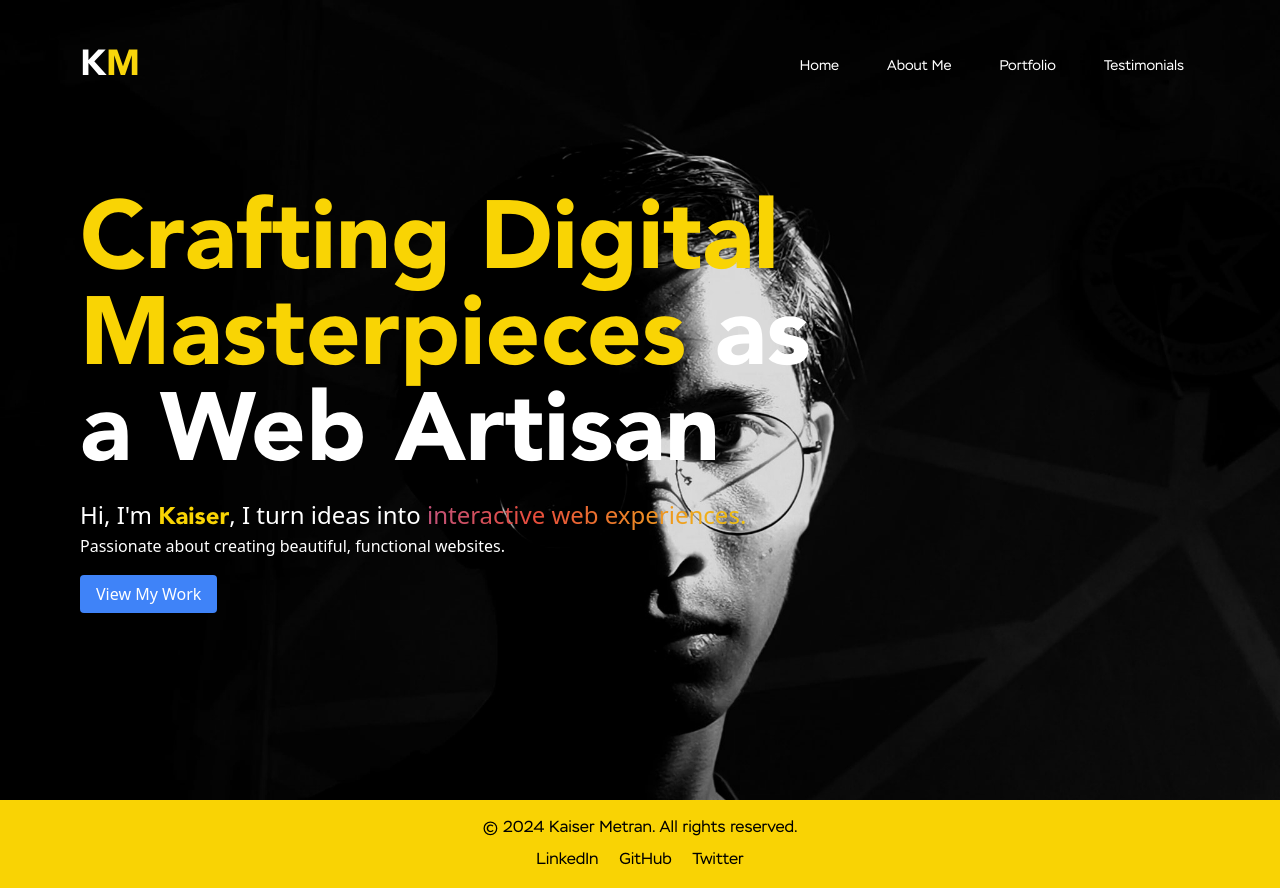
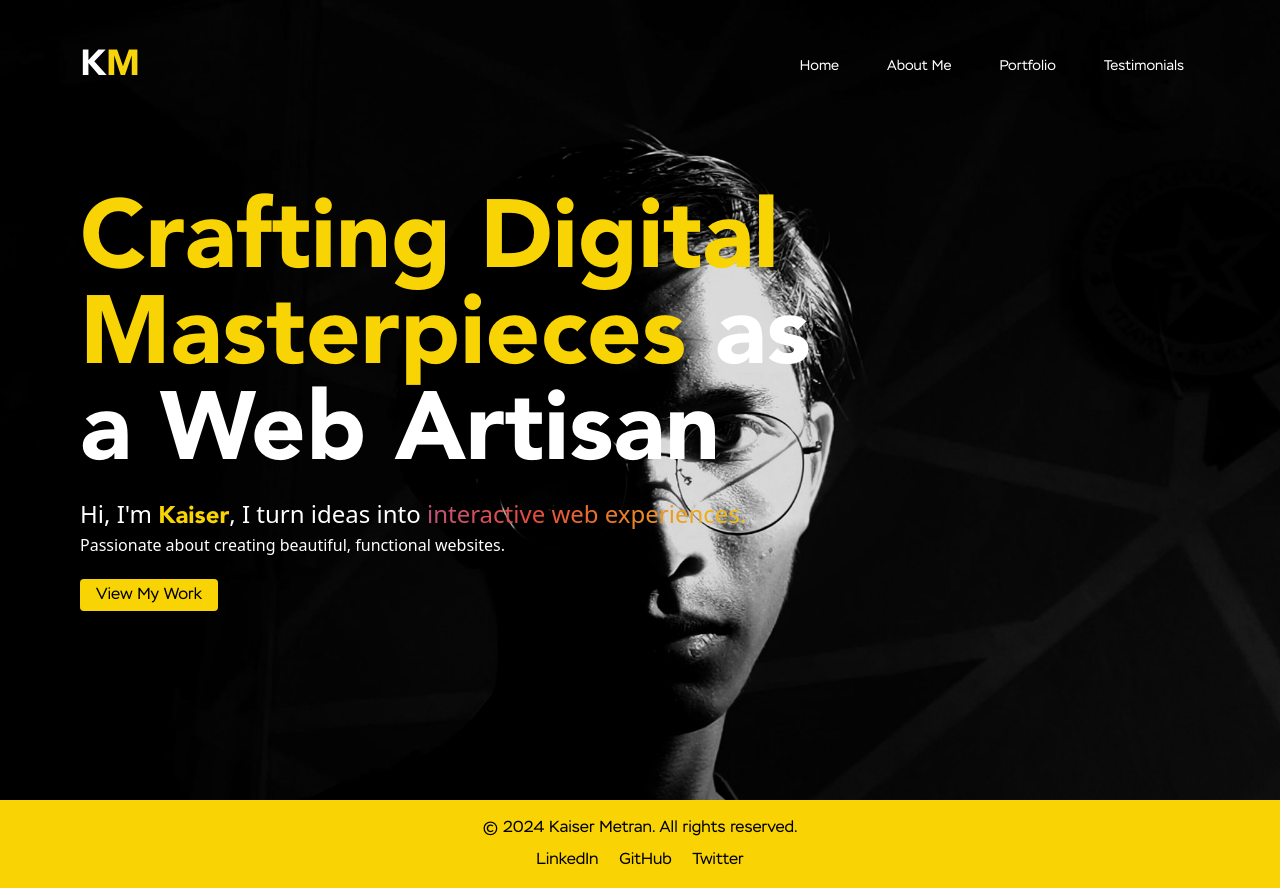
Before and after one commit to skyezer/skyezer.github.io, a plain HTML site: page index.html in a window 1280 px wide. Drawn offline with Linux system fonts and the light colour scheme.

Commit message:
caption fix

```diff
--- a/index.html
+++ b/index.html
@@ -81,12 +81,12 @@
     <img src="./src/grad.jpg" alt="Full Screen Background" class="block sm:hidden full-screen-bg grayscale"> -->
     <div class="absolute inset-0 flex items-center justify-start text-white animate-fadeIn">
       <div class="px-8 lg:px-20 rounded">
-        <h1 class="text-4xl font-avenir leading-none md:text-7xl lg:text-8xl mb-4 text-balance"><span class="text-[#f9d404]">Crafting Digital
-            Masterpieces</span> as
-            a Web Artisan</h1>
+        <h1 class="text-4xl font-avenir leading-none md:text-7xl lg:text-8xl mb-4"><span class="text-[#f9d404]">Crafting Digital
+            <br>Masterpieces</span> as
+            <br>a Web Artisan</h1>
         <h2 class="text-base md:text-2xl font font-medium">Hi, I'm <span class="font-avenir text-[#f9d404]">Kaiser</span>, I turn ideas into <span class="gradient-text">interactive web experiences.</span></h2>
         <p class="mb-6 text-sm md:text-base">Passionate about creating beautiful, functional websites.</p>
-        <a href="#portfolio" class="bg-blue-500 text-white py-2 px-4 rounded hover:bg-blue-700 transition duration-300">View My Work</a>
+        <a href="#portfolio" class="bg-[#f9d404] text-black font-stem_regular py-2 px-4 rounded hover:bg-[#f9d404e0] transition duration-300">View My Work</a>
       </div>
     </div>
   </div>
```
Also changed, not shown: src/output.css.
